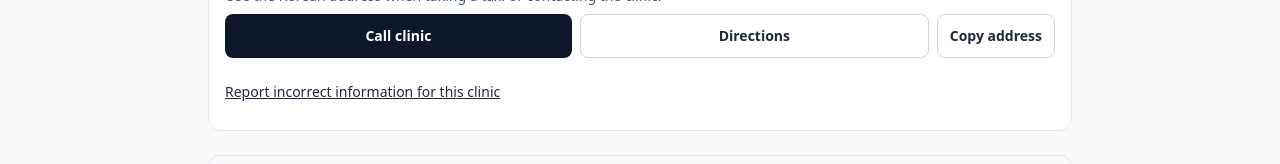
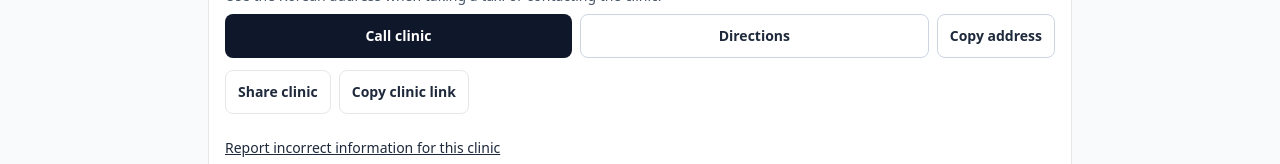
Before and after one commit to gipyeong96/clinic-in-korea-map, a Next.js app: page /clinics/detail/goldman-dongtan in a window 1280 px wide. Shown: the part 546-710 px from the top of the page. Built offline with nearby package versions, Linux system fonts and the light colour scheme; no server answers; the database is empty.

Commit message:
Simplify empty saved clinics and share canonical clinic profiles (#42)

```diff
--- a/app/clinics/detail/[id]/page.tsx
+++ b/app/clinics/detail/[id]/page.tsx
@@ -1,4 +1,5 @@
 import ContextualCareGuides from '@/components/ContextualCareGuides';
+import ShareClinic from '@/components/ShareClinic';
 import GoldmanGoogleReviews from '@/components/GoldmanGoogleReviews';
 import GoldmanCareGuide from '@/components/GoldmanCareGuide';
 import {clinicCorrectionLink} from '@/lib/feedback';
@@ -177,6 +178,7 @@ export default async function ClinicDetail({ params, searchParams }: ClinicDetai
           <p className="text-sm font-medium select-all">{address||'Address not provided'}</p>
           {nearest&&<div className="rounded-lg bg-slate-50 p-3 space-y-1 text-sm"><Link href={`/clinics/${focusSlug}/${nearest.slug}`} className="inline-flex min-h-11 items-center underline font-semibold">Nearby station: {nearest.name}</Link><p>{Math.round(nearest.distance).toLocaleString()} m straight-line distance · official station coordinates</p><p className="text-xs text-slate-500">Distance is measured from the station coordinates, not an exit or walking route. <Link className="underline" href={`/clinics/${focusSlug}/${nearest.slug}`}>Find clinics near this station</Link>.</p></div>}
           <ClinicContact clinic={clinic} />
+          <ShareClinic name={name} url={`${SITE_URL}${clinicPath(clinic)}`}/>
           <Link href={clinicCorrectionLink(clinic.hira_code||String(clinic.id))} className="inline-flex min-h-11 items-center underline text-sm">Report incorrect information for this clinic</Link>
         </section>
 
--- a/components/ClinicLibrary.tsx
+++ b/components/ClinicLibrary.tsx
@@ -46,10 +46,10 @@ export default function ClinicLibraryPage(){
     <p className="font-semibold">Save clinics on this device — no sign-up needed.</p>
     <p className="text-sm text-slate-600">Saved clinics and the last 20 clinic profiles you viewed are stored only in this browser on this device. They are not synced to an account. Clearing browser data removes this list.</p>
     {error&&<p role="status" className="text-sm text-rose-700">{error}</p>}
-    {ready&&!error&&<ClinicComparison key={chosen.map(c=>c.id).join('|')} selected={chosen}/>}
+    {ready&&!error&&library.saved.length>0&&<ClinicComparison key={chosen.map(c=>c.id).join('|')} selected={chosen}/>}
     {!ready?<p role="status">Loading your clinics…</p>:<>{(['saved','recent'] as const).map(kind=><section key={kind} className="space-y-3" aria-label={kind==='saved'?'Saved clinics':'Recently viewed clinics'}>
       <h2 className="text-xl font-bold">{kind==='saved'?'Saved clinics':'Recently viewed'} ({library[kind].length})</h2>
-      {!library[kind].length?<p className="rounded-xl border bg-white p-5 text-sm text-slate-600">{kind==='saved'?'Choose “Save clinic” on a clinic card or profile to keep it here.':'Clinic profiles you open will appear here.'}</p>:<ul className="space-y-3">{library[kind].map(clinic=><li key={clinic.id} className="rounded-xl border bg-white p-4 space-y-2">
+      {!library[kind].length?<div className="rounded-xl border bg-white p-5 text-sm text-slate-600 space-y-3"><p>{kind==='saved'?'Choose “Save clinic” on a clinic card or profile to keep it here.':'Clinic profiles you open will appear here.'}</p>{kind==='saved'&&<><Link href="/" className="min-h-11 inline-flex items-center rounded-lg bg-slate-900 px-4 py-2 font-semibold text-white">Find a clinic to save</Link><p className="text-xs">After saving clinics, you can choose two or three to compare.</p></>}</div>:<ul className="space-y-3">{library[kind].map(clinic=><li key={clinic.id} className="rounded-xl border bg-white p-4 space-y-2">
         <Link href={clinic.path} className="font-bold underline block">{clinic.name}</Link>
         {clinic.nameKo!==clinic.name&&<p className="text-sm text-slate-500">{clinic.nameKo}</p>}
         <p className="text-sm">{clinic.region}</p><p className="text-sm text-slate-600">{clinic.address}</p>
--- /dev/null
+++ b/components/ShareClinic.tsx
@@ -0,0 +1,12 @@
+'use client';
+import {useState} from 'react';
+export default function ShareClinic({name,url}:{name:string;url:string}){
+ const [status,setStatus]=useState(''),[manual,setManual]=useState(false);
+ async function copy(){try{await navigator.clipboard.writeText(url);setStatus('Clinic link copied');setManual(false);}catch{setManual(true);setStatus('Select and copy the clinic link below.');}}
+ async function share(){
+  if(!navigator.share){await copy();return;}
+  try{await navigator.share({title:name,text:name,url});setStatus('Share request completed');}
+  catch(error){if(error instanceof DOMException&&error.name==='AbortError')return;await copy();}
+ }
+ return <section aria-label="Share this clinic" className="space-y-2"><div className="flex flex-wrap gap-2"><button type="button" onClick={share} className="min-h-11 rounded-lg border bg-white px-3 py-2 text-sm font-semibold">Share clinic</button><button type="button" onClick={copy} className="min-h-11 rounded-lg border bg-white px-3 py-2 text-sm font-semibold">Copy clinic link</button></div>{status&&<p role="status" className="text-xs text-slate-600">{status}</p>}{manual&&<label className="block text-xs">Clinic link<input readOnly value={url} onFocus={event=>event.currentTarget.select()} className="mt-1 block w-full rounded-lg border p-3 text-sm"/></label>}</section>;
+}
```
